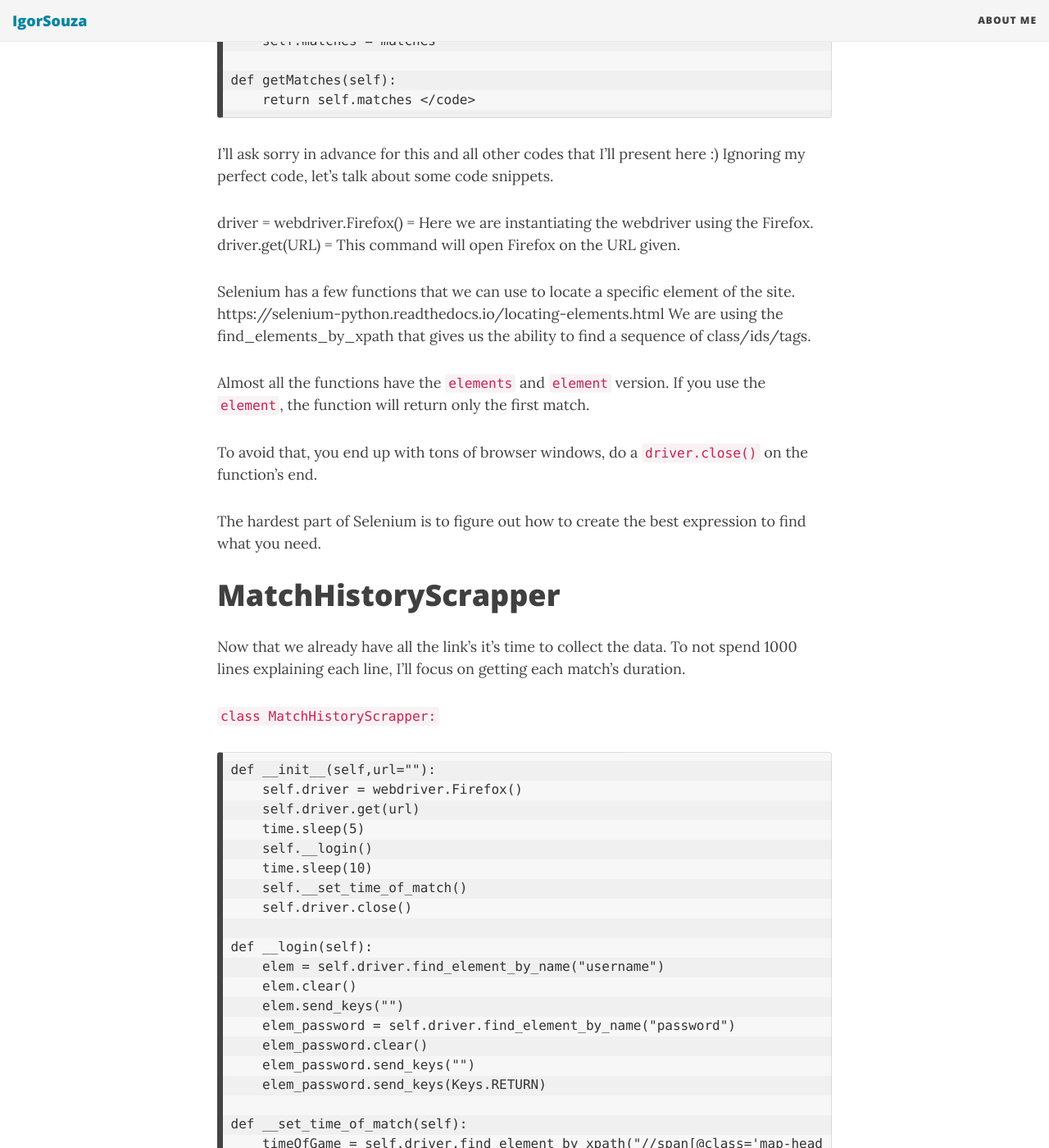
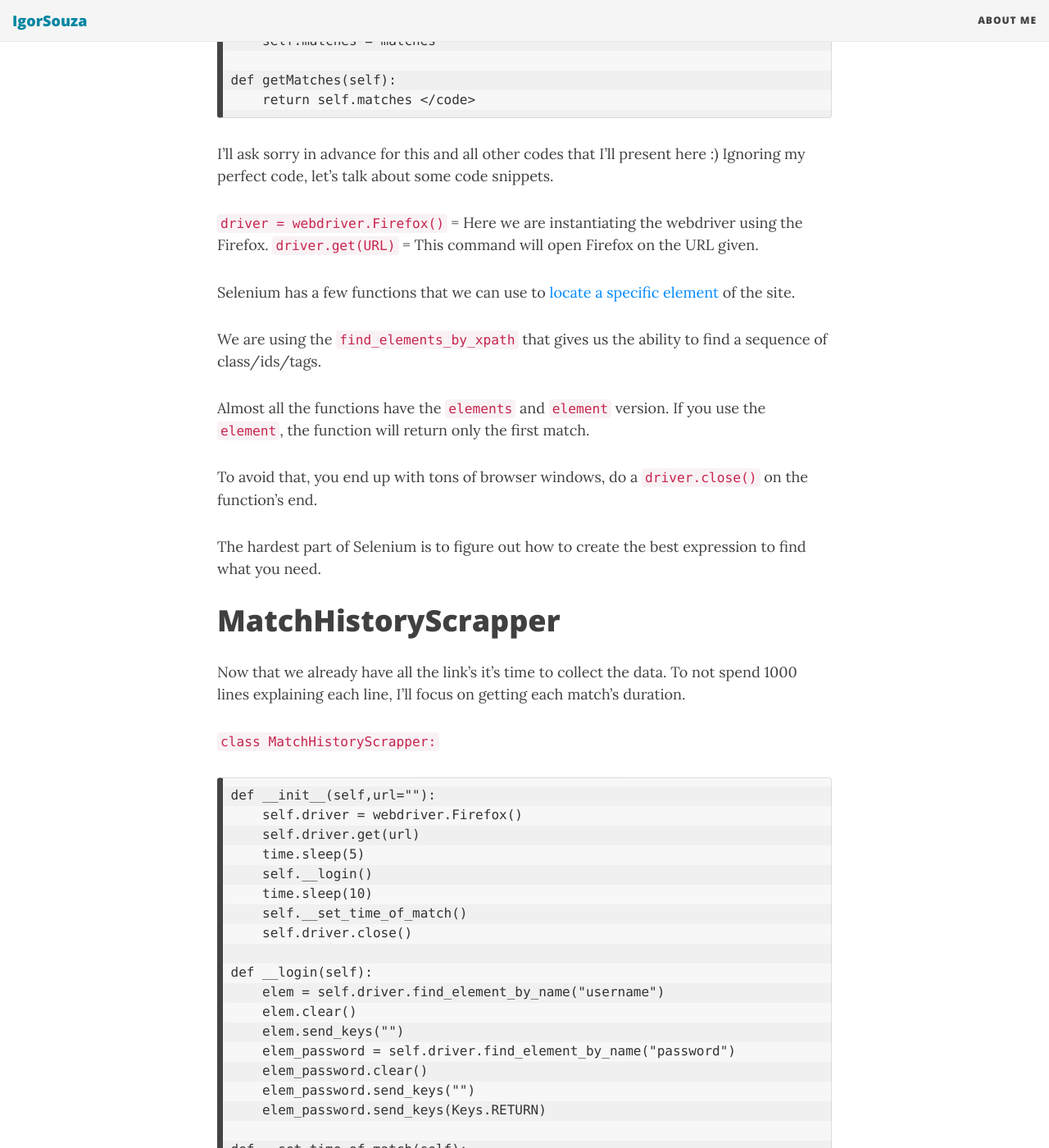
Before and after one commit to igordcsouza/igordcsouza.github.io, a Jekyll site: the page built from _posts/2020-11-03-scrapping-data-with-selenium-python.md, in a window 1280 px wide and 1400 px high, scrolled down 1638 px. Shown: the whole window at 82% size. Built offline with Jekyll 4.4.1, drawn with Linux system fonts in a browser that asks for light colours; nearby versions of some CDN libraries.

Commit message:
fix typo

```diff
--- a/_posts/2020-11-03-scrapping-data-with-selenium-python.md
+++ b/_posts/2020-11-03-scrapping-data-with-selenium-python.md
@@ -53,12 +53,12 @@ class GamepediaScrapper:
 I'll ask sorry in advance for this and all other codes that I'll present here :)
 Ignoring my perfect code, let's talk about some code snippets.
 
-driver = webdriver.Firefox() = Here we are instantiating the webdriver using the Firefox.
-driver.get(URL) = This command will open Firefox on the URL given.
+`driver = webdriver.Firefox()` = Here we are instantiating the webdriver using the Firefox.
+`driver.get(URL)` = This command will open Firefox on the URL given.
 
-Selenium has a few functions that we can use to locate a specific element of the site.
-https://selenium-python.readthedocs.io/locating-elements.html
-We are using the find_elements_by_xpath that gives us the ability to find a sequence of class/ids/tags.
+Selenium has a few functions that we can use to [locate a specific element](https://selenium-python.readthedocs.io/locating-elements.html) of the site.
+
+We are using the `find_elements_by_xpath` that gives us the ability to find a sequence of class/ids/tags.
 
 Almost all the functions have the `elements` and `element` version. If you use the `element`, the function will return only the first match.
 
@@ -101,7 +101,7 @@ class MatchHistoryScrapper:
 </code>
 
 I've had split into four functions.
-  * __init__
+  * \__init__
   * __login
   * __set_time_of_match
   * get_time
```
